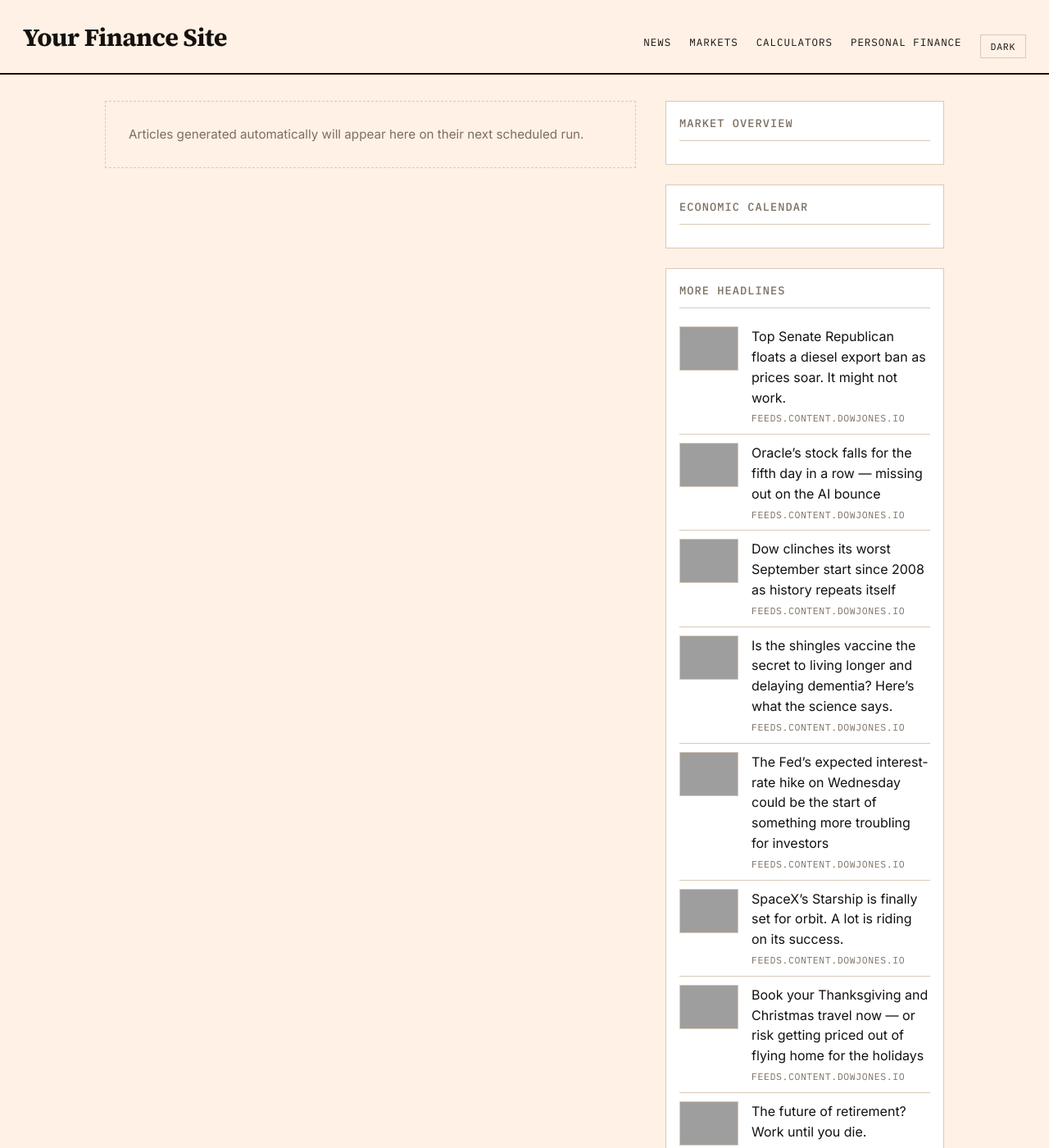
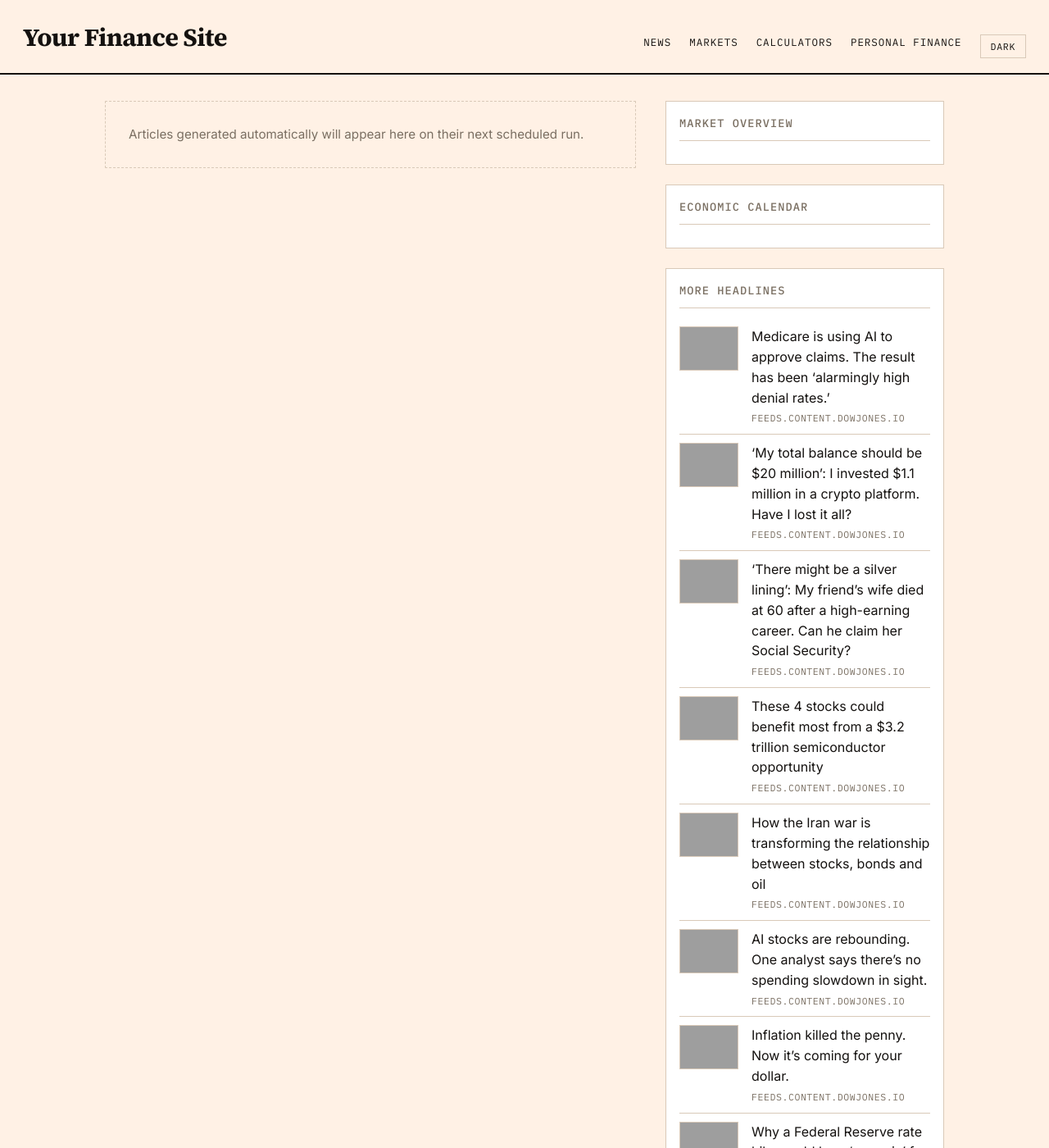
Before and after one commit to GlobTechCo/globtechco.github.io, a Jekyll site: the page built from index.html, in a window 1280 px wide and 1400 px high, cut to the strip 0-1400 px from the top of the window. Shown: the whole strip at 82% size. Built offline with Jekyll 4.4.1, drawn with Linux system fonts in a browser that asks for light colours; a script that is not in the unit is left out; the list of posts is cut into pages by our own code; some of the changed text lies outside the part shown; grey boxes are pictures that could not be loaded.

Commit message:
Auto-content update 2026-09-16

```diff
--- a/_data/aggregator.yml
+++ b/_data/aggregator.yml
@@ -1,3 +1,43 @@
+- title: "Medicare is using AI to approve claims. The result has been \u2018alarmingly high denial rates.\u2019"
+  link: "https://www.marketwatch.com/story/medicare-is-using-ai-to-approve-claims-the-result-has-been-alarmingly-high-denial-rates-db87d902?mod=mw_rss_topstories"
+  source: "feeds.content.dowjones.io"
+  pubdate: "Tue, 15 Sep 2026 23:09:00 GMT"
+  image: "https://images.mktw.net/im-93436982"
+- title: "\u2018My total balance should be $20 million\u2019: I invested $1.1 million in a crypto platform. Have I lost it all?"
+  link: "https://www.marketwatch.com/story/my-total-balance-should-be-worth-20-million-i-invested-1-1-million-in-a-crypto-platform-have-i-lost-it-all-d22da562?mod=mw_rss_topstories"
+  source: "feeds.content.dowjones.io"
+  pubdate: "Tue, 15 Sep 2026 22:15:00 GMT"
+  image: "https://images.mktw.net/im-78021125"
+- title: "\u2018There might be a silver lining\u2019: My friend\u2019s wife died at 60 after a high-earning career. Can he claim her Social Security?"
+  link: "https://www.marketwatch.com/story/there-might-be-a-silver-lining-my-friends-wife-died-at-60-after-a-high-earning-career-can-he-claim-her-social-security-eb95210a?mod=mw_rss_topstories"
+  source: "feeds.content.dowjones.io"
+  pubdate: "Tue, 15 Sep 2026 22:00:00 GMT"
+  image: "https://images.mktw.net/im-55390155"
+- title: "These 4 stocks could benefit most from a $3.2 trillion semiconductor opportunity"
+  link: "https://www.marketwatch.com/story/these-four-stocks-could-benefit-most-from-a-3-2-trillion-semiconductor-opportunity-e6bf58b4?mod=mw_rss_topstories"
+  source: "feeds.content.dowjones.io"
+  pubdate: "Tue, 15 Sep 2026 21:40:00 GMT"
+  image: "https://images.mktw.net/im-15629837"
+- title: "How the Iran war is transforming the relationship between stocks, bonds and oil"
+  link: "https://www.marketwatch.com/story/2-charts-showing-how-oil-is-becoming-the-global-markets-biggest-wild-card-ec273da8?mod=mw_rss_topstories"
+  source: "feeds.content.dowjones.io"
+  pubdate: "Tue, 15 Sep 2026 21:34:00 GMT"
+  image: "https://images.mktw.net/im-72907615"
+- title: "AI stocks are rebounding. One analyst says there\u2019s no spending slowdown in sight."
+  link: "https://www.marketwatch.com/story/ai-stocks-are-rebounding-one-analyst-says-theres-no-spending-slowdown-in-sight-8fd99c4b?mod=mw_rss_topstories"
+  source: "feeds.content.dowjones.io"
+  pubdate: "Tue, 15 Sep 2026 21:15:00 GMT"
+  image: "https://images.mktw.net/im-08108156"
+- title: "Inflation killed the penny. Now it\u2019s coming for your dollar."
+  link: "https://www.marketwatch.com/story/inflation-killed-the-penny-now-its-coming-for-your-dollar-78336cd8?mod=mw_rss_topstories"
+  source: "feeds.content.dowjones.io"
+  pubdate: "Tue, 15 Sep 2026 21:00:00 GMT"
+  image: "https://images.mktw.net/im-86919316"
+- title: "Why a Federal Reserve rate hike could be a \u2018rare win\u2019 for your retirement money"
+  link: "https://www.marketwatch.com/story/why-a-federal-reserve-rate-hike-could-be-a-rare-win-for-your-retirement-money-3ae337df?mod=mw_rss_topstories"
+  source: "feeds.content.dowjones.io"
+  pubdate: "Tue, 15 Sep 2026 20:47:00 GMT"
+  image: "https://images.mktw.net/im-91195732"
 - title: "Top Senate Republican floats a diesel export ban as prices soar. It might not work."
   link: "https://www.marketwatch.com/story/top-senate-republican-floats-a-diesel-export-ban-as-prices-soar-it-might-not-work-45966943?mod=mw_rss_topstories"
   source: "feeds.content.dowjones.io"
@@ -8,43 +48,3 @@
   source: "feeds.content.dowjones.io"
   pubdate: "Tue, 15 Sep 2026 20:31:00 GMT"
   image: "https://images.mktw.net/im-39641001"
-- title: "Dow clinches its worst September start since 2008 as history repeats itself"
-  link: "https://www.marketwatch.com/story/dow-clinches-its-worst-september-start-since-2008-as-history-repeats-itself-57d11f3f?mod=mw_rss_topstories"
-  source: "feeds.content.dowjones.io"
-  pubdate: "Tue, 15 Sep 2026 20:20:00 GMT"
-  image: "https://images.mktw.net/im-35999679"
-- title: "Is the shingles vaccine the secret to living longer and delaying dementia? Here\u2019s what the science says."
-  link: "https://www.marketwatch.com/story/is-the-shingles-vaccine-the-secret-to-living-longer-and-delaying-dementia-heres-what-the-science-says-1c108c26?mod=mw_rss_topstories"
-  source: "feeds.content.dowjones.io"
-  pubdate: "Tue, 15 Sep 2026 19:54:00 GMT"
-  image: "https://images.mktw.net/im-30495835"
-- title: "The Fed\u2019s expected interest-rate hike on Wednesday could be the start of something more troubling for investors"
-  link: "https://www.marketwatch.com/story/a-fed-rate-hike-isnt-the-only-thing-investors-should-be-watching-for-on-wednesday-3157d12d?mod=mw_rss_topstories"
-  source: "feeds.content.dowjones.io"
-  pubdate: "Tue, 15 Sep 2026 19:50:00 GMT"
-  image: "https://images.mktw.net/im-57447371"
-- title: "SpaceX\u2019s Starship is finally set for orbit. A lot is riding on its success."
-  link: "https://www.marketwatch.com/story/spacexs-starship-is-finally-set-for-orbit-a-lot-is-riding-on-its-success-764219b3?mod=mw_rss_topstories"
-  source: "feeds.content.dowjones.io"
-  pubdate: "Tue, 15 Sep 2026 19:23:00 GMT"
-  image: "https://images.mktw.net/im-19410954"
-- title: "Book your Thanksgiving and Christmas travel now \u2014 or risk getting priced out of flying home for the holidays"
-  link: "https://www.marketwatch.com/story/the-best-time-to-book-your-flight-home-for-the-holidays-yesterday-6f5928f2?mod=mw_rss_topstories"
-  source: "feeds.content.dowjones.io"
-  pubdate: "Tue, 15 Sep 2026 19:17:00 GMT"
-  image: "https://images.mktw.net/im-21434443"
-- title: "The future of retirement? Work until you die."
-  link: "https://www.marketwatch.com/story/the-future-of-retirement-work-until-you-die-6d0e5341?mod=mw_rss_topstories"
-  source: "feeds.content.dowjones.io"
-  pubdate: "Tue, 15 Sep 2026 18:52:00 GMT"
-  image: "https://images.mktw.net/im-92547390"
-- title: "Stocks have so far survived rising Treasury yields. But that may be about to change."
-  link: "https://www.marketwatch.com/story/stocks-have-so-far-survived-rising-treasury-yields-but-that-may-be-about-to-change-b087dbe1?mod=mw_rss_topstories"
-  source: "feeds.content.dowjones.io"
-  pubdate: "Tue, 15 Sep 2026 17:59:00 GMT"
-  image: "https://images.mktw.net/im-40315537"
-- title: "AI stocks are rebounding. One analyst says there\u2019s no spending slowdown in sight."
-  link: "https://www.marketwatch.com/story/ai-stocks-are-rebounding-one-analyst-says-theres-no-spending-slowdown-in-sight-8fd99c4b?mod=mw_rss_topstories"
-  source: "feeds.content.dowjones.io"
-  pubdate: "Tue, 15 Sep 2026 17:18:00 GMT"
-  image: "https://images.mktw.net/im-08108156"
```
